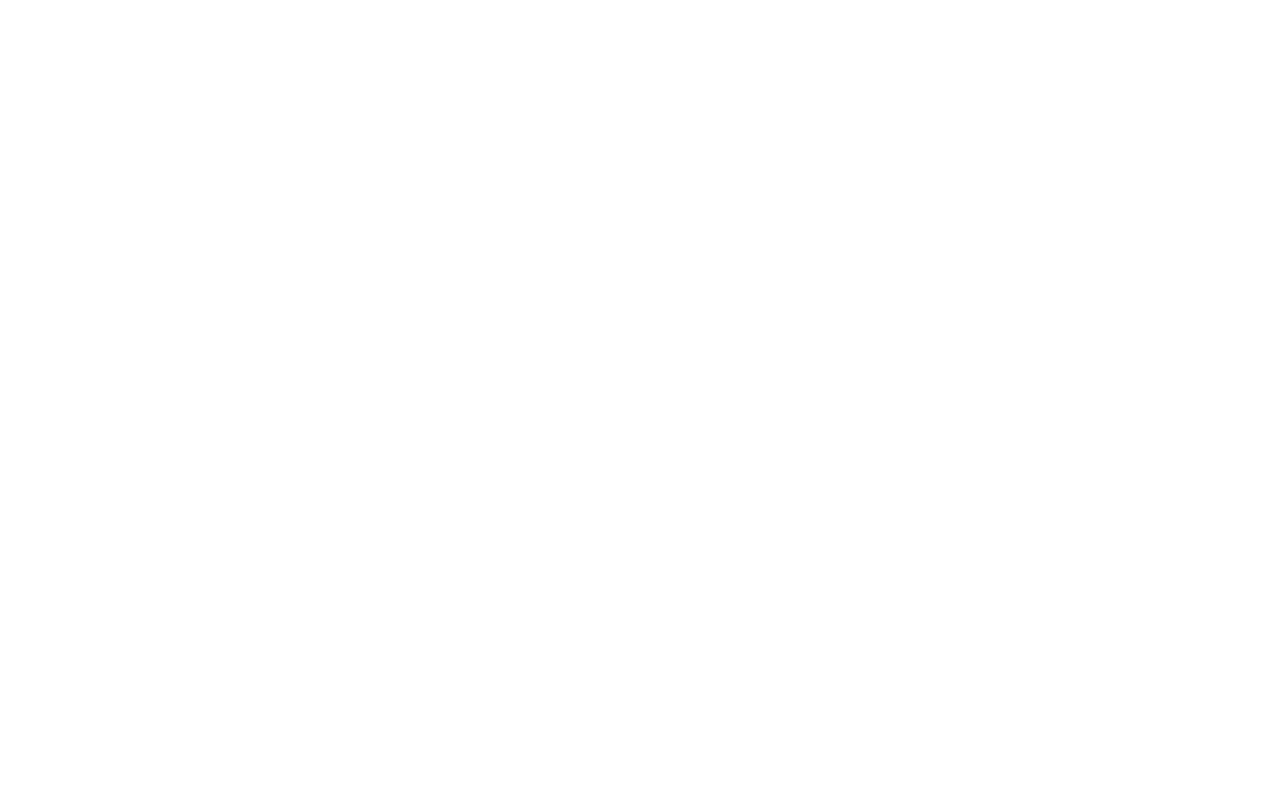
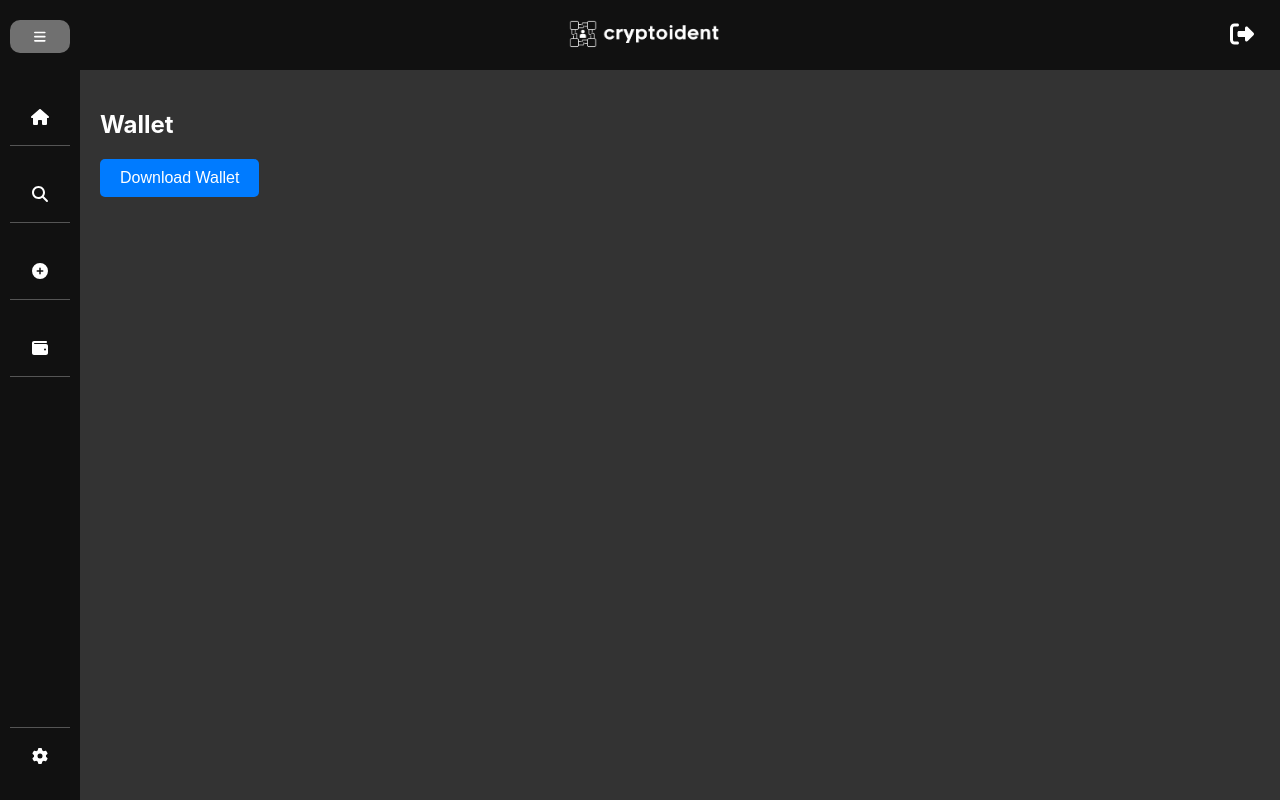
Before and after one commit to philipp-engelhardt/cryptoident, a React (Create React App) app: page /wallet in a window 1280 px wide. Before the commit this address had no page. Built offline with nearby package versions, Linux system fonts and the light colour scheme.

Commit message:
implementation of wallet component and backend communication

```diff
--- a/src/App.js
+++ b/src/App.js
@@ -4,6 +4,7 @@ import LoginPage from './pages/LoginPage';
 import Explorer from './components/Explorer';
 import Search from './components/Search';
 import Create from './components/Create';
+import Wallet from './components/Wallet';
 import Settings from './components/Settings';
 import './App.css';
 
@@ -15,6 +16,7 @@ const App = () => {
         <Route path="/explorer/*" element={<Explorer />} />
         <Route path="/search" element={<Search />} />
         <Route path="/create" element={<Create />} />
+        <Route path="/wallet" element={<Wallet />} />
         <Route path="/settings" element={<Settings />} />
         <Route path="/" element={<Navigate to="/login" />} />
       </Routes>
--- a/src/components/Sidebar.js
+++ b/src/components/Sidebar.js
@@ -1,7 +1,7 @@
 import React, { useState } from 'react';
 import { Link } from 'react-router-dom';
 import { FontAwesomeIcon } from '@fortawesome/react-fontawesome';
-import { faHome, faSearch, faCog, faBars, faPlusCircle} from '@fortawesome/free-solid-svg-icons';
+import { faHome, faSearch, faCog, faBars, faPlusCircle, faWallet} from '@fortawesome/free-solid-svg-icons';
 import './Sidebar.css';
 
 const Sidebar = () => {
@@ -35,6 +35,12 @@ const Sidebar = () => {
             {isOpen && <span>Create</span>}
           </Link>
         </li>
+        <li>
+          <Link to="/wallet">
+            <FontAwesomeIcon icon={faWallet} />
+            {isOpen && <span>Wallet</span>}
+          </Link>
+        </li>
         <li className="settings">
           <Link to="/settings">
             <FontAwesomeIcon icon={faCog} />
--- /dev/null
+++ b/src/components/Wallet.css
@@ -0,0 +1,34 @@
+.wallet-container {
+    display: flex;
+    height: 100vh;
+  }
+
+  .wallet-content {
+    flex-grow: 1;
+    display: flex;
+    flex-direction: column;
+    background-color: #333333;
+  }
+
+  .wallet-main {
+    padding: 20px;
+  }
+
+  .wallet-download-section {
+    margin-top: 20px;
+  }
+
+  .download-button {
+    padding: 10px 20px;
+    font-size: 16px;
+    color: #ffffff;
+    background-color: #007bff;
+    border: none;
+    border-radius: 5px;
+    cursor: pointer;
+    transition: background-color 0.3s ease;
+  }
+
+  .download-button:hover {
+    background-color: #0056b3;
+  }
--- /dev/null
+++ b/src/components/Wallet.js
@@ -0,0 +1,57 @@
+import React from 'react';
+import Header from './Header';
+import Sidebar from './Sidebar';
+import './Wallet.css';
+
+const Wallet = () => {
+  // Funktion zum Herunterladen der Wallet-Zip-Datei
+  const handleDownload = async () => {
+    try {
+      const response = await fetch('http://10.41.13.175:5000/generate_wallet', {
+        method: 'GET',
+      });
+
+      // Überprüfe, ob die Antwort erfolgreich war
+      if (!response.ok) {
+        throw new Error('Fehler beim Herunterladen der Wallet-ZIP-Datei.');
+      }
+
+      // Extrahiere den Blob (Binärdaten) der Datei
+      const blob = await response.blob();
+      const url = window.URL.createObjectURL(blob);
+
+      // Erstelle ein temporäres Link-Element zum Starten des Downloads
+      const link = document.createElement('a');
+      link.href = url;
+      link.download = 'wallet.zip'; // Name der heruntergeladenen Datei
+      document.body.appendChild(link);
+      link.click();
+
+      // Entferne den Link nach dem Herunterladen
+      link.remove();
+      window.URL.revokeObjectURL(url);
+    } catch (error) {
+      console.error(error);
+      alert('Fehler beim Herunterladen der Datei.');
+    }
+  };
+
+  return (
+    <div className="wallet-container">
+      <Sidebar />
+      <div className="wallet-content">
+        <Header />
+        <div className="wallet-main">
+          <h2>Wallet</h2>
+          <div className="wallet-download-section">
+            <button className="download-button" onClick={handleDownload}>
+              Download Wallet
+            </button>
+          </div>
+        </div>
+      </div>
+    </div>
+  );
+};
+
+export default Wallet;
```
